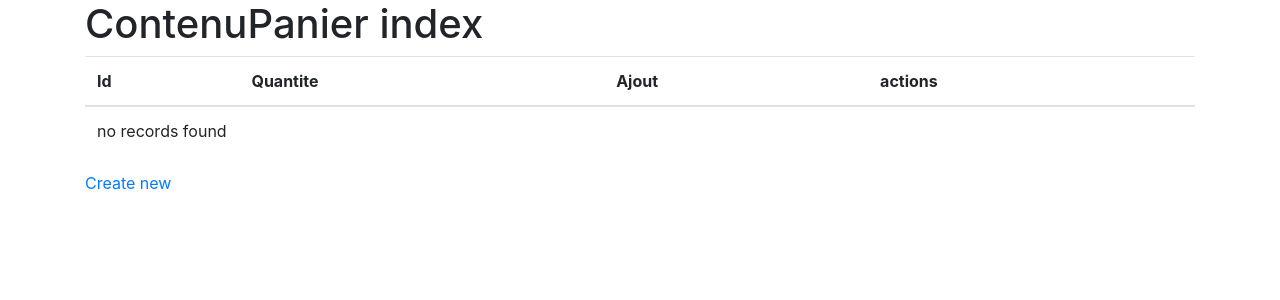
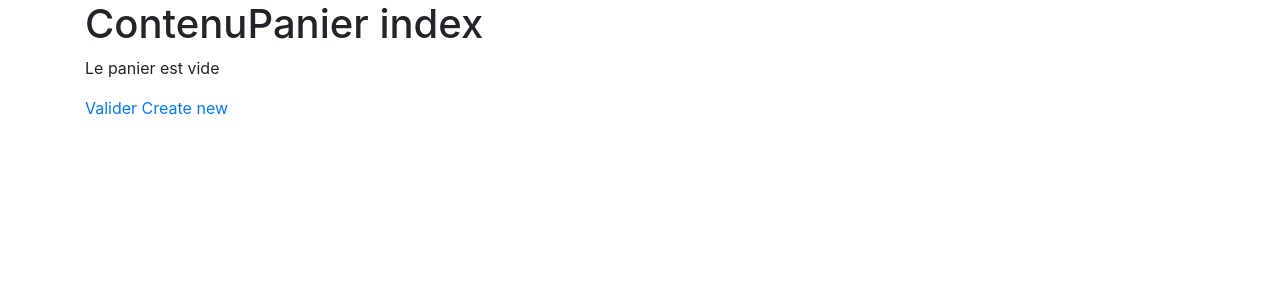
Before and after one commit to Asseme/ecommerce, a Symfony app: template templates/contenu_panier/index.html.twig in a window 1280 px wide. Shown: the part 72-372 px from the top of the page. Run offline with Twig, Linux system fonts and the light colour scheme; the template is opened without the code that fills it, so the values that code supplies are empty; some libraries are stand-ins or nearby versions.

Commit message:
wip valider

```diff
--- a/templates/contenu_panier/index.html.twig
+++ b/templates/contenu_panier/index.html.twig
@@ -4,34 +4,48 @@
 
 {% block body %}
     <h1>ContenuPanier index</h1>
-
+   {% if contenu_paniers | length > 0 %}
     <table class="table">
         <thead>
             <tr>
-                <th>Id</th>
+
+                <th>Nom</th>
                 <th>Quantite</th>
-                <th>Ajout</th>
-                <th>actions</th>
+                <th>Prix du produit</th>
+                <th>Montant</th>
             </tr>
         </thead>
         <tbody>
         {% for contenu_panier in contenu_paniers %}
             <tr>
-                <td>{{ contenu_panier.produit.id }}</td>
+
+                <td>{{ contenu_panier.produit.nom }}</td>
                 <td>{{ contenu_panier.quantite }}</td>
+                <td>{{ contenu_panier.produit.prix }}</td>
+                <td>{{ contenu_panier.produit.prix * contenu_panier.quantite }}</td>
+                <td>
+                  <a href="{{ path('contenu_panier_delete', {'id': contenu_panier.produit.id})}}" class="btn btn-danger btn-sm"><i class="fas fa-trash"></i></a></td>
                 {# <td>{{ contenu_panier.ajout ? contenu_panier.ajout|date('Y-m-d H:i:s') : '' }}</td> #}
-                <td>
+                {# <td>
                     <a href="{{ path('contenu_panier_show', {'id': contenu_panier.produit.id}) }}">show</a>
                     <a href="{{ path('contenu_panier_edit', {'id': contenu_panier.produit.id}) }}">edit</a>
-                </td>
-            </tr>
-        {% else %}
-            <tr>
-                <td colspan="4">no records found</td>
+                </td> #}
             </tr>
         {% endfor %}
         </tbody>
+        <tfoot>
+          <tr>
+            <td colspan="3" class="text-right">Total :
+            </td>
+            <td>{{ total }}</td>
+          </tr>
+        </tfoot>
     </table>
+        {% else %}
+            <p>Le panier est vide </p>
+        {% endif %}
+
+    <a href="{{ path('panier_valider') }}">Valider</a>
 
     <a href="{{ path('contenu_panier_new') }}">Create new</a>
 {% endblock %}
--- a/templates/produit/show.html.twig
+++ b/templates/produit/show.html.twig
@@ -37,7 +37,7 @@
         </tbody>
     </table>
     <div class="row">
-       <a href="{{ path('panier_add', {'id': produit.id})  }}">Ajouter au panier</a><br/>
+       <a href="{{ path('contenu_panier_add', {'id': produit.id})  }}">Ajouter au panier</a><br/>
     </div>
 
     <a href="{{ path('produit_index') }}">back to list</a><br/>
```
Also changed, not shown: src/Controller/ContenuPanierController.php (+33 -10 lines).
